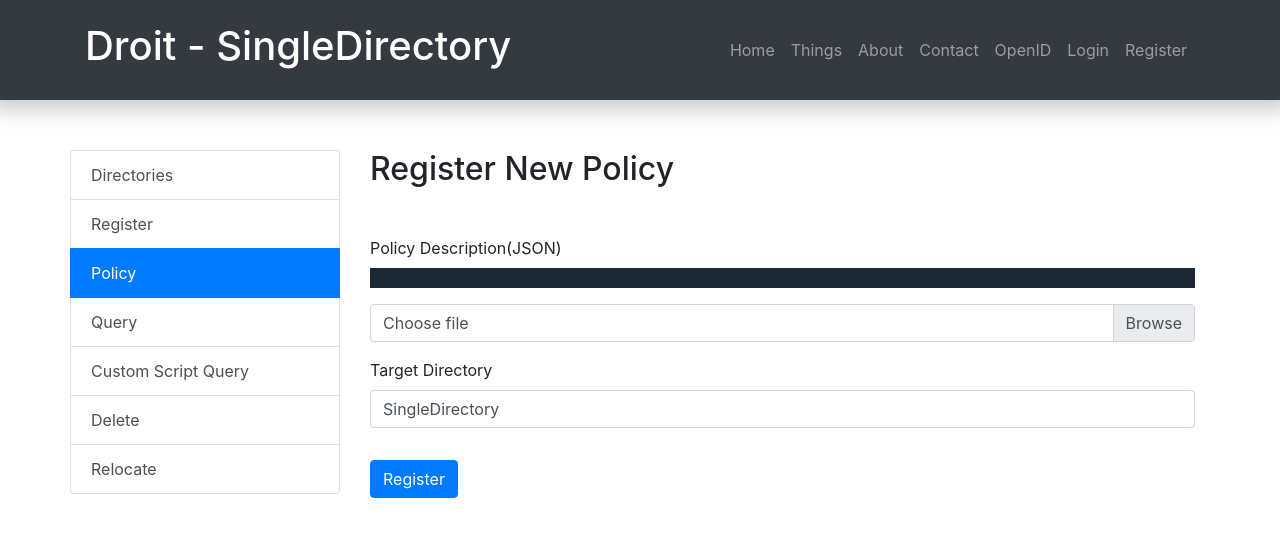
After one commit to Ryanybl/Global-IoT-Directory, a Flask app: page /dashboard/policy in a window 1280 px wide. The commit adds this page. Shown: the top 537 px of the page. Run offline with Flask 2, Linux system fonts and the light colour scheme; some libraries are stand-ins or nearby versions.

Commit message:
added policy tab in dashboard using same format as register

```diff
--- /dev/null
+++ b/ABAC/resource.py
@@ -0,0 +1,5 @@
+class Resource:
+    metadata : str
+
+    def __init__(self,metatdata) -> None:
+        self.metadata = metatdata
--- a/Droit/templates/dashboard/dashboard.html
+++ b/Droit/templates/dashboard/dashboard.html
@@ -16,6 +16,10 @@
       <a class="list-group-item list-group-item-action {{ 'active' if tagname == 'register' else '' }}"
         href="{{ url_for('dashboard.register') }}">
         Register
+      </a>
+      <a class="list-group-item list-group-item-action {{ 'active' if tagname == 'policy' else '' }}"
+        href="{{ url_for('dashboard.policy') }}">
+        Policy
       </a>
       <a class="list-group-item list-group-item-action {{ 'active' if tagname == 'query' else '' }}"
         href="{{ url_for('dashboard.query')}}">
--- /dev/null
+++ b/Droit/templates/dashboard/policy.html
@@ -0,0 +1,36 @@
+{% extends "dashboard/dashboard.html" %}
+
+{% block link %}
+{{ super() }}
+<link rel="stylesheet" href="{{url_for('static', filename='css/register.css')}}">
+{% endblock link %}
+
+{% block dashboard_content %}
+<h2 class="mb-5">Register New Policy</h2>
+
+<form class="register-form" method="POST" action="{{url_for('api.policy')}}">
+  <div class="form-group">
+    <label for="json-thingdescription">Policy Description(JSON)</label>
+    <pre id="json-thingdescription"></pre>
+  </div>
+  <div class="form-group">
+    <div class="custom-file">
+      <input type="file" class="custom-file-input td-json" id="customFile">
+      <label class="custom-file-label td-json" for="customFile">Choose file</label>
+    </div>
+  </div>
+  <div class="form-group">
+    <label for="targetLoc">Target Directory</label>
+    <input type="text" name="targetLoc" id="targetLoc" class="form-control" value={{config['HOST_NAME']}}>
+  </div>
+  <div class="form-group">
+    <button id="submit" type="button" class="btn btn-primary mt-3">Register</button>
+  </div>
+</form>
+
+{% endblock dashboard_content %}
+
+{% block script %}
+{{ super() }}
+<script src="{{url_for('static', filename='js/registerjson.js')}}"></script>
+{% endblock script%}
--- a/Droit/views/api.py
+++ b/Droit/views/api.py
@@ -1,6 +1,9 @@
 import json
 import copy
 import requests
+from pymongo import MongoClient
+from py_abac import PDP, Policy, AccessRequest
+from py_abac.storage.mongo import MongoStorage
 from flask import Blueprint, request, url_for, redirect, Response, make_response, jsonify
 from flask import current_app as app
 from urllib.parse import urljoin, urlencode
@@ -280,6 +283,39 @@ def register():
     # Otherwise the input location is invalid, return
     return jsonify(ERROR_JSON), 400
 
+@api.route('/policy', methods=['POST'])
+def policy():
+    """Register a new policy using the py_abac format.
+
+    If the current directory is the target location specified by `location` argument, the operation is processed locally
+    Otherwise it will delegate the operation to the next possible directory (if there is ), and return whatever the result it receives
+
+    In addition, an extra 'push-up' operation may be called if the publicity is larger than zero. It will send a new register request
+    using the same thing description information to its parent directory with publicity decreased by one.
+
+    Args:
+        All of the following arguments are required and passed in the request URL.
+        td (JSON str): the information of the thing description to be registered in JSON format
+        location (str): the location where the thing description should be registered
+        publicity (number): specify the number of levels that the thing description should be duplicate to upper level directory.
+            By default this is zero, means it does not need to be pushed up.
+
+    Returns:
+        HTTP Response: if the register is completed, a simple success string with HTTP status code 200 is returned
+            Otherwise a reason is returned in the response and HTTP status code is set to 400
+    """
+
+    # 1-2. check and parse input
+    if not is_json_request(request, ["td", "location", "publicity"]):
+        return jsonify(ERROR_JSON), 400
+    policy = request.get_json()
+
+    # 3. add policy to mongo storage
+    client = MongoClient()
+    storage = MongoStorage(client)
+    storage.add(policy)
+
+    return make_response("Created Policy", 200)
 
 @api.route('/update_aggregate', methods=['POST', 'DELETE'])
 def update_type_aggregation():
--- a/Droit/views/dashboard.py
+++ b/Droit/views/dashboard.py
@@ -49,3 +49,10 @@ def register():
     Render the thing description register page for the 'dashboard' module
     """
     return render_template('dashboard/register.html', tagname = 'register')
+
+@dashboard.route('/policy')
+def policy():
+    """
+    Render the thing description policy page for the 'dashboard' module
+    """
+    return render_template('dashboard/policy.html', tagname = 'policy')
```
Also changed, not shown: ABAC/test.py (added, +80 -0 lines), ABAC/data/test/policies.db (added), 3 other files.
